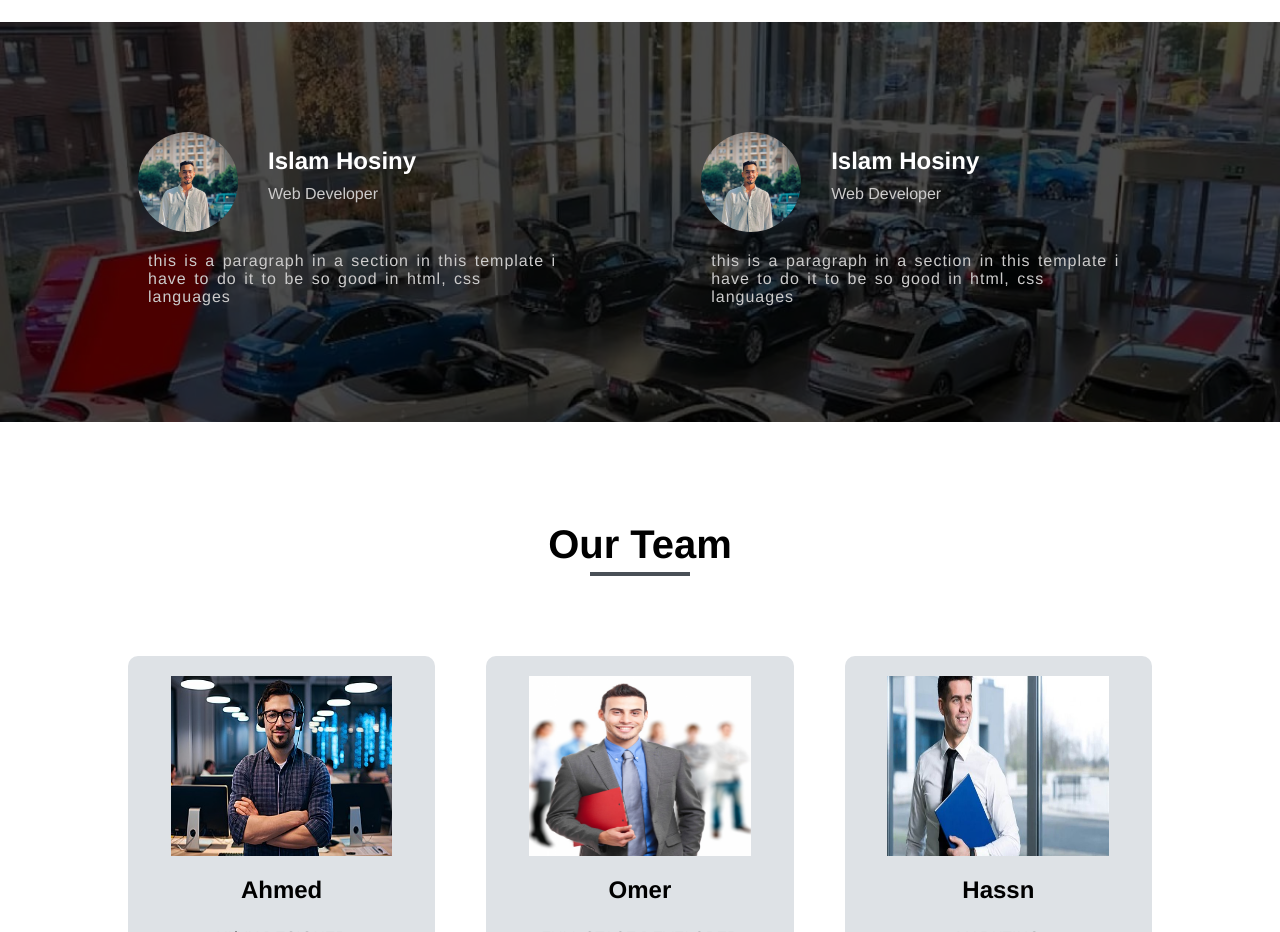
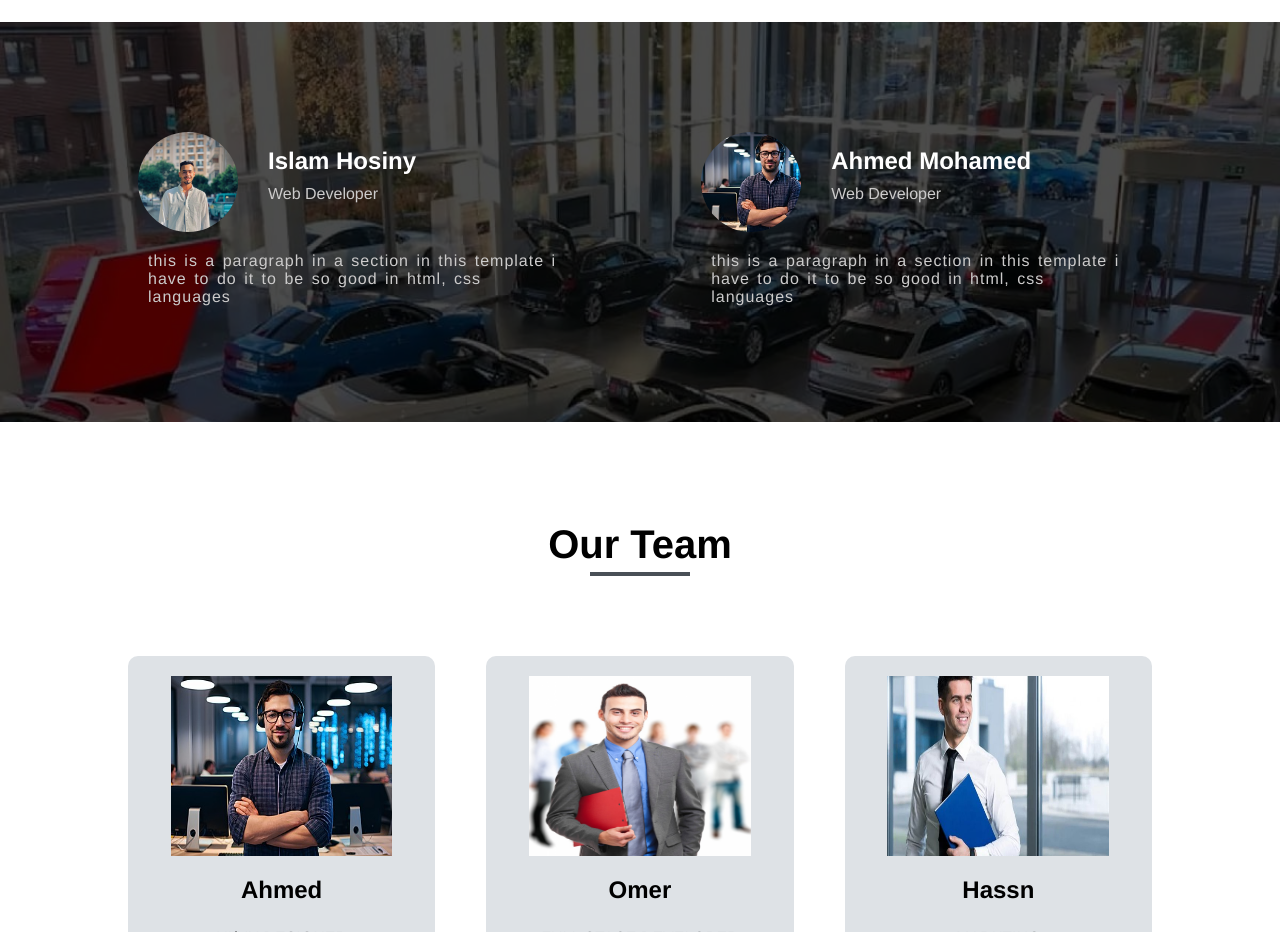
Before and after one commit to Eslamhosiny/My-web-project, a plain HTML site: page index.html in a window 1280 px wide. Shown: the part 4960-5892 px from the top of the page. Drawn offline with Linux system fonts and the light colour scheme.

Commit message:
first-web-models

```diff
--- a/CSS/style.css
+++ b/CSS/style.css
@@ -819,6 +819,9 @@ body{
     margin-left: 10px;
     margin-top: 10px;
 }
+.staf-img2{
+    background-image: url(../Imag/team1.jpg);
+}
 
 .staf-name{
     width: 50%;
--- a/index.html
+++ b/index.html
@@ -440,10 +440,10 @@
                     <div class="staf-content staf-content2 ">
 
                          <div class="staf-content-pearant">
-                              <div class="staf-img"></div><!-- /staf-img -->
+                              <div class="staf-img staf-img2"></div><!-- /staf-img -->
 
                              <div class="staf-name ">
-                                 <h2>Islam Hosiny</h2>
+                                 <h2>Ahmed Mohamed</h2>
                                  <p>Web Developer</p>
                              </div><!-- /staf-name -->
 
```
